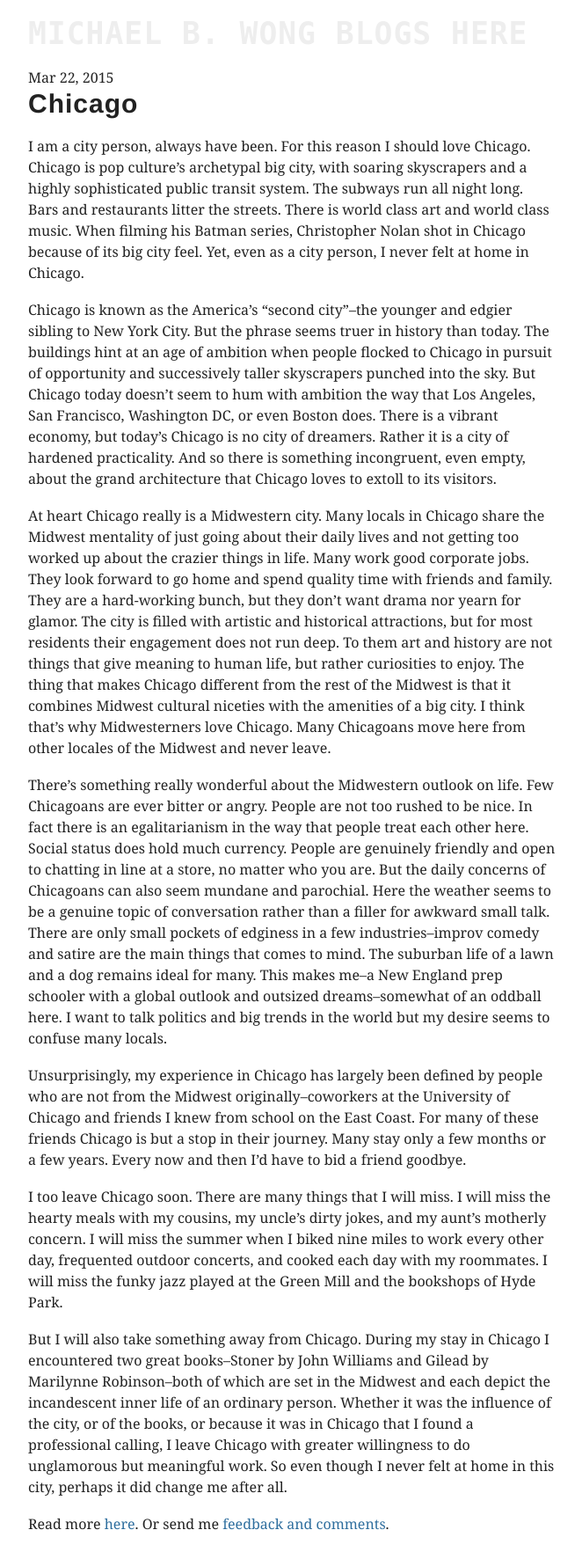
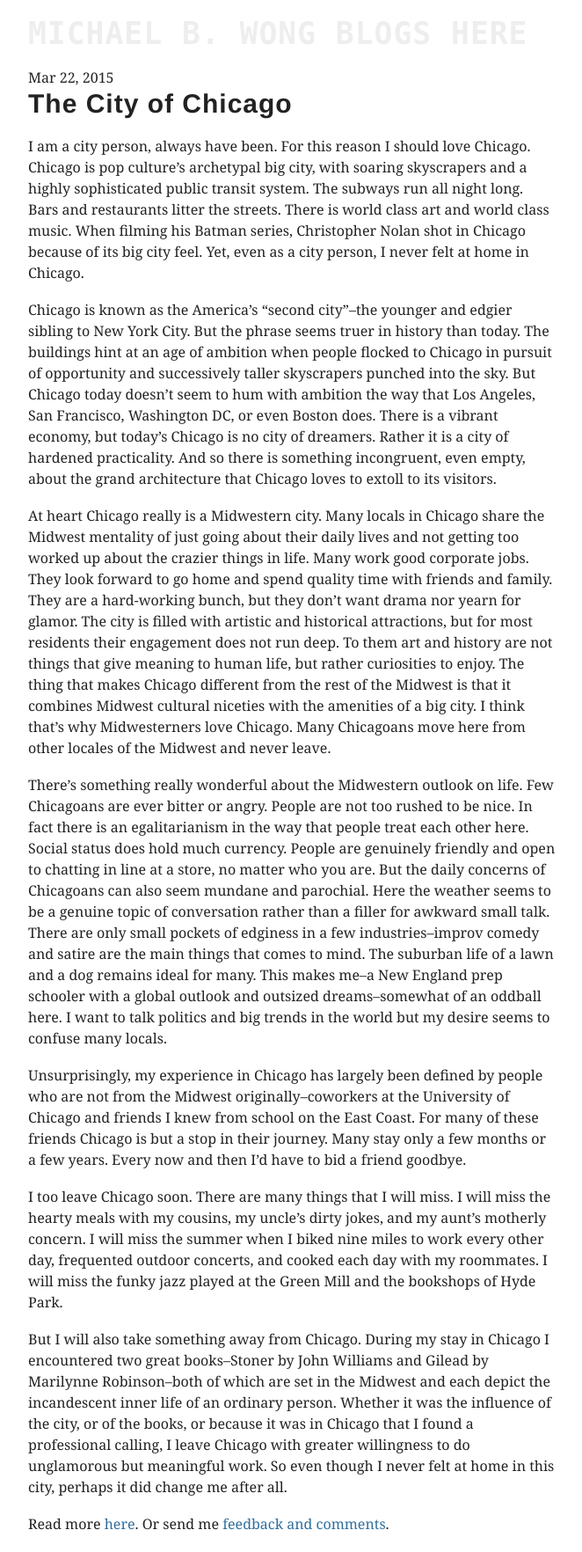
Before and after one commit to mbwong/mbwong.github.com, a Jekyll site: the page built from _posts/2015-03-22-chicago.md, in a window 1280 px wide. Shown: the whole page at 88% size, without its empty margins (308-970 px from the left). Built offline with Jekyll 4.4.1, drawn with Linux system fonts in a browser that asks for light colours.

Commit message:
Update 2015-03-22-chicago.md

```diff
--- a/_posts/2015-03-22-chicago.md
+++ b/_posts/2015-03-22-chicago.md
@@ -1,10 +1,10 @@
 ---
 tags: life
-title: Chicago
+title: The City of Chicago
 layout: post
 ---
 
-# Chicago
+# The City of Chicago
 
 I am a city person, always have been. For this reason I should love Chicago. Chicago is pop culture's archetypal big city, with soaring skyscrapers and a highly sophisticated public transit system. The subways run all night long. Bars and restaurants litter the streets. There is world class art and world class music. When filming his Batman series, Christopher Nolan shot in Chicago because of its big city feel. Yet, even as a city person, I never felt at home in Chicago.
 
```
